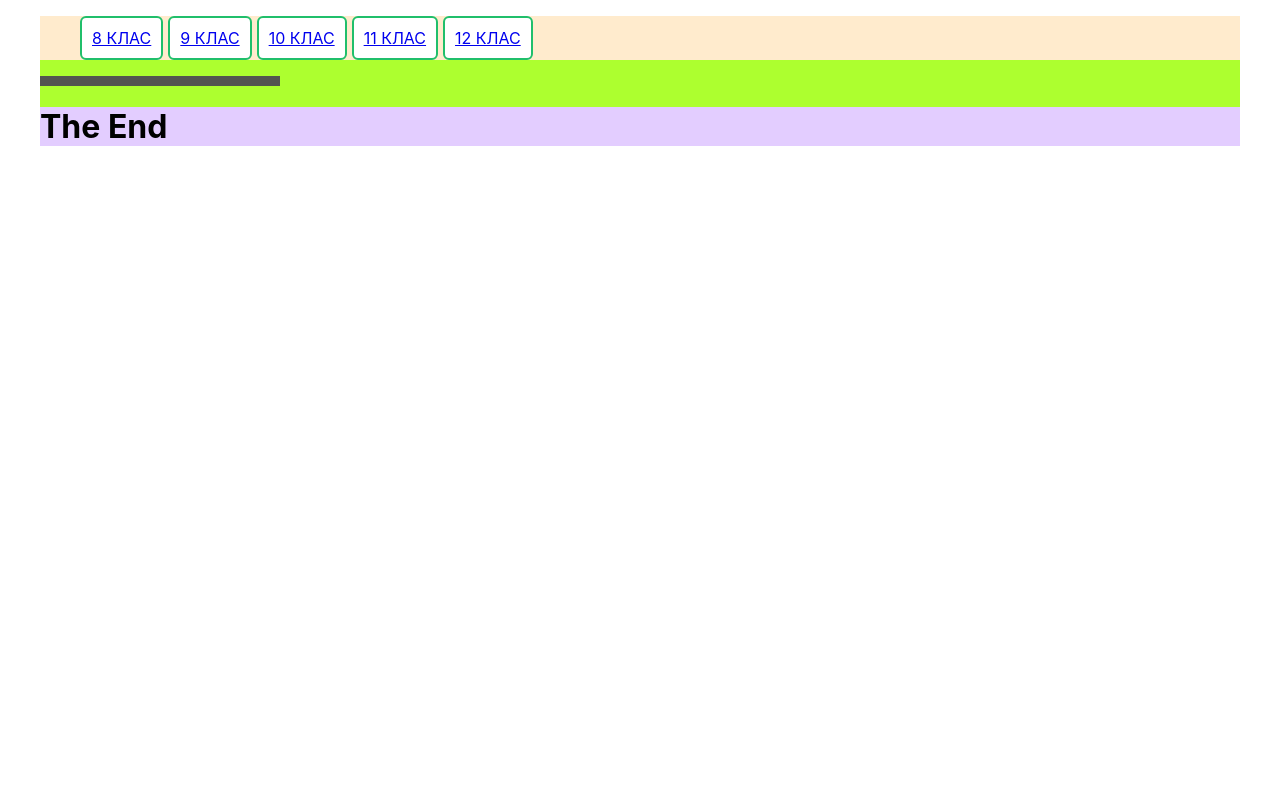
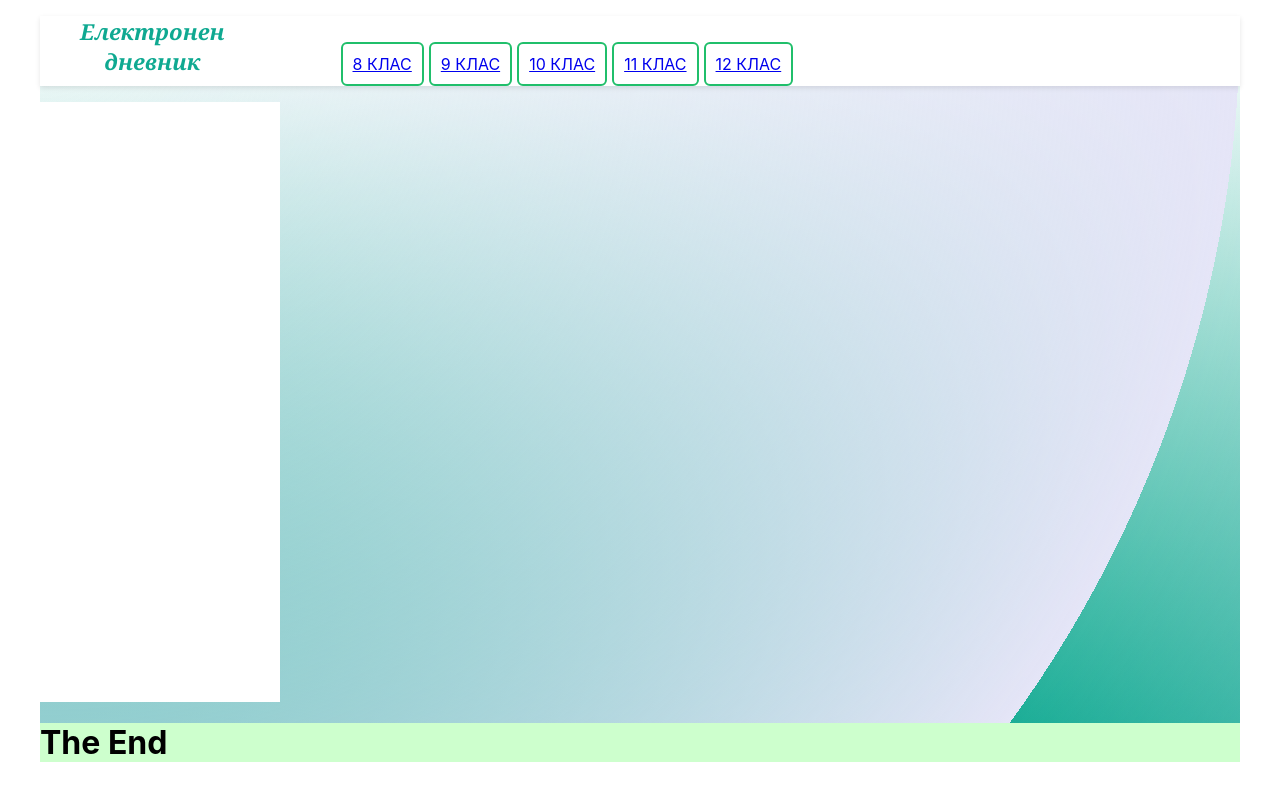
Before and after one commit to VladimirVasilev88/evaluationNotebook, a React (Create React App) app in the folder client/: page / in a window 1280 px wide. Built offline with nearby package versions, Linux system fonts and the light colour scheme.

Commit message:
Some more css
Some more css

```diff
--- a/client/src/App.css
+++ b/client/src/App.css
@@ -2,6 +2,7 @@
   width: 1200px;
   max-height: 100%;
   margin: 0px auto;
-  background-color: greenyellow;
+  background-color: #E5E5F7;
+  background-image:  repeating-radial-gradient( circle at 0 0, transparent 0, #E5E5F7 1200px ), repeating-linear-gradient( white, #0fa991 );
   position: relative;
 }
--- a/client/src/components/Footer/Footer.css
+++ b/client/src/components/Footer/Footer.css
@@ -1,4 +1,4 @@
 #site-footer{
     height: 5%;
-    background-color: rgb(227, 205, 255);
+    background-color: rgb(205, 255, 205);
 }
--- a/client/src/components/Header/Header.css
+++ b/client/src/components/Header/Header.css
@@ -1,7 +1,15 @@
 #site-header{
-    background-color: blanchedalmond;
+    background-color: white;
+    box-shadow: 0px 2px 5px 0px rgb(0 0 0 / 10%);
 }
+.eDiary-text{
+    display: inline-block;
+    margin-right: 10%;
+    text-align: center;
+    color: #0fa991;
+    font: italic small-caps bold 22px/30px Georgia, serif;
 
+}
 .navButtons {
     color: #20bf6b;
     text-transform: uppercase;
@@ -16,7 +24,7 @@
 
 .navButtons:hover{
     color: #494949;
-border-radius: 50px;
-border-color: #494949;
-transition: all 0.3s ease 0s;
+    border-radius: 50px;
+    border-color: #494949;
+    transition: all 0.3s ease 0s;
 }
--- a/client/src/components/Header/Header.js
+++ b/client/src/components/Header/Header.js
@@ -4,6 +4,7 @@ const Header = () => {
 return(
     <header id='site-header'>
          <ul>
+             <li className='eDiary-text'>Електронен<br/> дневник </li>
             <li className='navButtons'><a href="#">8 клас</a></li>
             <li className='navButtons'><a href="#">9 клас</a></li>
             <li className='navButtons'><a href="#">10 клас</a></li>
--- a/client/src/components/Menu/Menu.css
+++ b/client/src/components/Menu/Menu.css
@@ -1,6 +1,6 @@
 #site-menu{
-    height: 10px;
+    height: 600px;
     width: 20%;
-    background-color: rgb(83, 85, 80);
+    background-color: white;
 
 }
```
